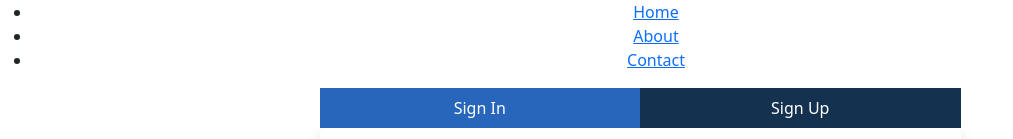
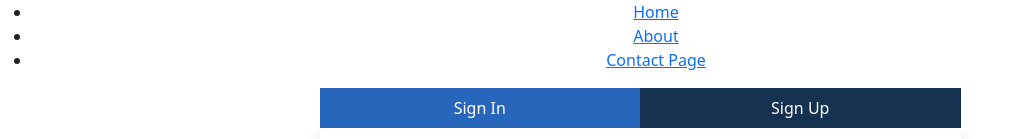
Before and after one commit to iCloudsoft-technology/ecom, a React (Create React App) app: page /home in a window 1280 px wide. Shown: the top 139 px of the page, without its empty margins (0-1013 px from the left). Built offline with nearby package versions, Linux system fonts and the light colour scheme.

Commit message:
Name: header changed

```diff
--- a/src/components/Header/Header.tsx
+++ b/src/components/Header/Header.tsx
@@ -12,7 +12,7 @@ const Header = () => {
             <Link to="/about">About</Link>
           </li>
           <li>
-            <Link to="/contact">Contact</Link>
+            <Link to="/contact">Contact Page</Link>
           </li>
         </ul>
       </nav>
```
